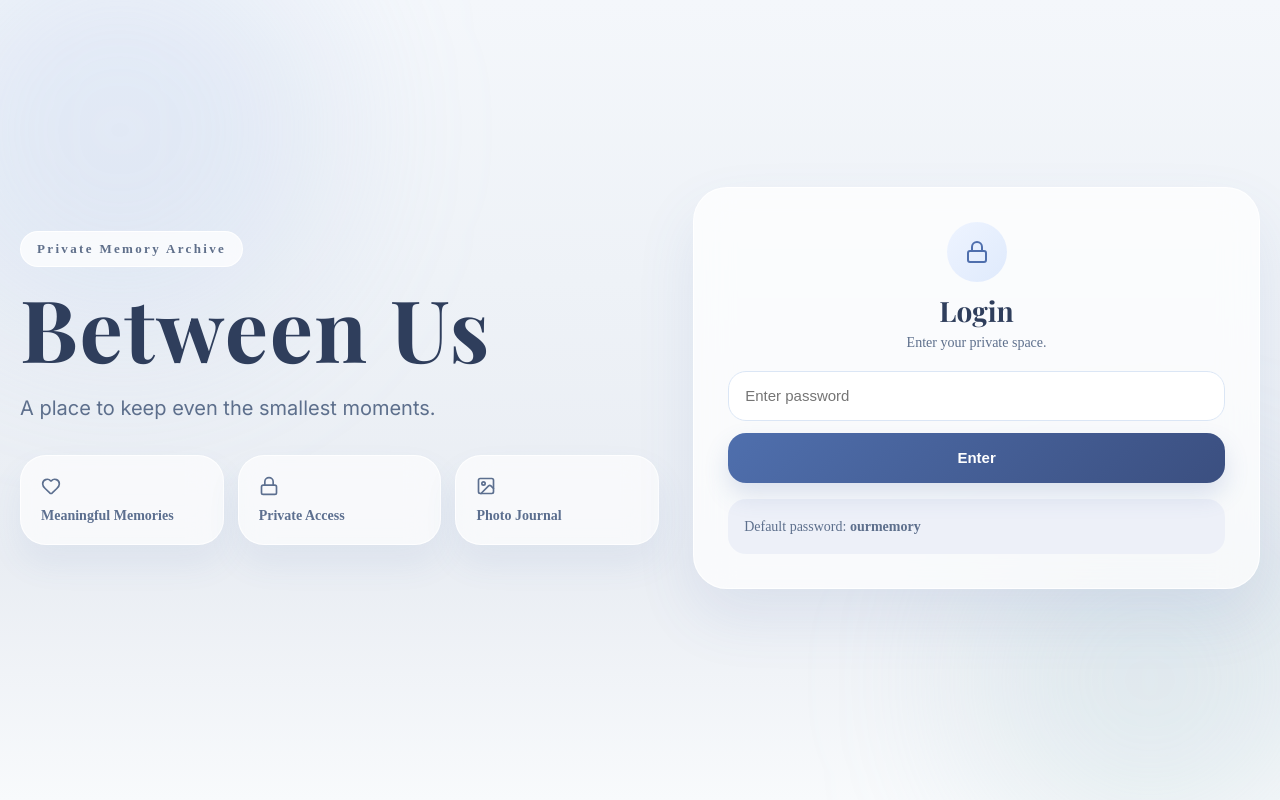
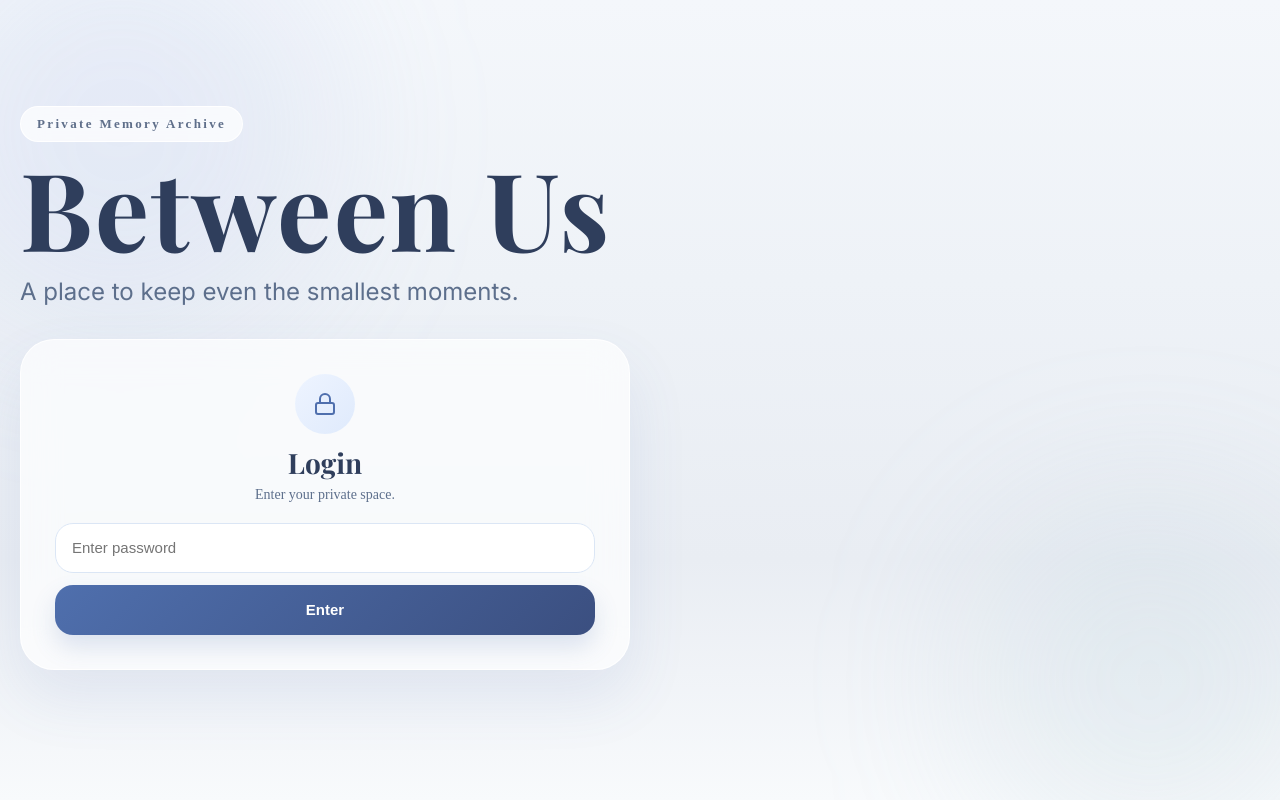
Before and after one commit to owensx0929/couple-memory-journal, a React (Vite) app: page / in a window 1280 px wide. Built offline with nearby package versions, Linux system fonts and the light colour scheme.

Commit message:
apple style archive redesign

```diff
--- a/src/App.jsx
+++ b/src/App.jsx
@@ -88,10 +88,18 @@ function ImageSlider({ images, title, onOpenGallery }) {
 
       {images.length > 1 && (
         <>
-          <button onClick={prevSlide} style={{ ...navBtnStyle, left: 18 }} type="button">
+          <button
+            onClick={prevSlide}
+            style={{ ...navBtnStyle, left: 18 }}
+            type="button"
+          >
             <ChevronLeft size={20} />
           </button>
-          <button onClick={nextSlide} style={{ ...navBtnStyle, right: 18 }} type="button">
+          <button
+            onClick={nextSlide}
+            style={{ ...navBtnStyle, right: 18 }}
+            type="button"
+          >
             <ChevronRight size={20} />
           </button>
 
@@ -106,7 +114,10 @@ function ImageSlider({ images, title, onOpenGallery }) {
                   height: 10,
                   borderRadius: 999,
                   border: "none",
-                  background: index === currentIndex ? "#ffffff" : "rgba(255,255,255,0.45)",
+                  background:
+                    index === currentIndex
+                      ? "#ffffff"
+                      : "rgba(255,255,255,0.45)",
                   cursor: "pointer",
                 }}
               />
@@ -158,14 +169,24 @@ function GalleryModal({ images, initialIndex, title, onClose }) {
 
   return (
     <div style={modalOverlayStyle}>
-      <button onClick={onClose} style={{ ...circleBtnStyle, top: 20, right: 20, position: "absolute" }} type="button">
+      <button
+        onClick={onClose}
+        style={{ ...circleBtnStyle, top: 20, right: 20, position: "absolute" }}
+        type="button"
+      >
         <X size={20} />
       </button>
 
       {images.length > 1 && (
         <button
           onClick={prev}
-          style={{ ...circleBtnStyle, left: 20, top: "50%", position: "absolute", transform: "translateY(-50%)" }}
+          style={{
+            ...circleBtnStyle,
+            left: 20,
+            top: "50%",
+            position: "absolute",
+            transform: "translateY(-50%)",
+          }}
           type="button"
         >
           <ChevronLeft size={24} />
@@ -184,7 +205,13 @@ function GalleryModal({ images, initialIndex, title, onClose }) {
         <div style={galleryBottomRowStyle}>
           <div style={{ color: "#ffffff" }}>
             <p style={{ fontSize: 20, fontWeight: 700, margin: 0 }}>{title}</p>
-            <p style={{ fontSize: 14, color: "rgba(255,255,255,0.72)", margin: "4px 0 0" }}>
+            <p
+              style={{
+                fontSize: 14,
+                color: "rgba(255,255,255,0.72)",
+                margin: "4px 0 0",
+              }}
+            >
               {currentIndex + 1} / {images.length}
             </p>
           </div>
@@ -199,7 +226,10 @@ function GalleryModal({ images, initialIndex, title, onClose }) {
                   flexShrink: 0,
                   overflow: "hidden",
                   borderRadius: 14,
-                  border: index === currentIndex ? "2px solid white" : "2px solid transparent",
+                  border:
+                    index === currentIndex
+                      ? "2px solid white"
+                      : "2px solid transparent",
                   padding: 0,
                   background: "transparent",
                   cursor: "pointer",
@@ -215,7 +245,13 @@ function GalleryModal({ images, initialIndex, title, onClose }) {
       {images.length > 1 && (
         <button
           onClick={next}
-          style={{ ...circleBtnStyle, right: 20, top: "50%", position: "absolute", transform: "translateY(-50%)" }}
+          style={{
+            ...circleBtnStyle,
+            right: 20,
+            top: "50%",
+            position: "absolute",
+            transform: "translateY(-50%)",
+          }}
           type="button"
         >
           <ChevronRight size={24} />
@@ -242,7 +278,7 @@ export default function App() {
   const [galleryIndex, setGalleryIndex] = useState(0);
   const [galleryTitle, setGalleryTitle] = useState("");
 
-  const [activeTab, setActiveTab] = useState("write");
+  const [activeView, setActiveView] = useState("write");
 
   useEffect(() => {
     const savedPassword = localStorage.getItem(PASSWORD_KEY) || "ourmemory";
@@ -339,7 +375,7 @@ export default function App() {
     setText("");
     setImageFiles([]);
     setError("");
-    setActiveTab("photos");
+    setActiveView("memories");
   };
 
   const handleDelete = (id) => {
@@ -374,31 +410,13 @@ export default function App() {
         <div style={ambientGlowTwoStyle} />
 
         <div style={containerStyle}>
-          <div style={loginWrapStyle}>
-            <div>
+          <div style={loginSingleWrapStyle}>
+            <div style={loginHeroStyle}>
               <div style={topBadgeStyle}>Private Memory Archive</div>
-
-              <div style={{ marginTop: 18 }}>
-                <h1 style={heroTitleStyle}>Between Us</h1>
-                <p style={heroDescStyle}>
-                  A place to keep even the smallest moments.
-                </p>
-              </div>
-
-              <div style={featureGridStyle}>
-                <div style={featureCardStyle}>
-                  <Heart size={20} style={{ marginBottom: 8 }} />
-                  <p style={featureTextStyle}>Meaningful Memories</p>
-                </div>
-                <div style={featureCardStyle}>
-                  <Lock size={20} style={{ marginBottom: 8 }} />
-                  <p style={featureTextStyle}>Private Access</p>
-                </div>
-                <div style={featureCardStyle}>
-                  <ImageIcon size={20} style={{ marginBottom: 8 }} />
-                  <p style={featureTextStyle}>Photo Journal</p>
-                </div>
-              </div>
+              <h1 style={heroTitleStyle}>Between Us</h1>
+              <p style={heroDescStyle}>
+                A place to keep even the smallest moments.
+              </p>
             </div>
 
             <div style={loginCardStyle}>
@@ -417,15 +435,14 @@ export default function App() {
                   value={loginInput}
                   onChange={(e) => setLoginInput(e.target.value)}
                   style={inputStyle}
+                  onKeyDown={(e) => {
+                    if (e.key === "Enter") handleLogin();
+                  }}
                 />
                 <button onClick={handleLogin} style={primaryBtnStyle} type="button">
                   Enter
                 </button>
                 {error && <p style={errorTextStyle}>{error}</p>}
-              </div>
-
-              <div style={hintBoxStyle}>
-                Default password: <strong>ourmemory</strong>
               </div>
             </div>
           </div>
@@ -451,7 +468,11 @@ export default function App() {
             </div>
 
             <div style={{ display: "flex", gap: 12, flexWrap: "wrap" }}>
-              <button onClick={handleSetPassword} style={secondaryBtnStyle} type="button">
+              <button
+                onClick={handleSetPassword}
+                style={secondaryBtnStyle}
+                type="button"
+              >
                 Change Password
               </button>
               <button onClick={handleLogout} style={logoutBtnStyle} type="button">
@@ -465,29 +486,54 @@ export default function App() {
               <div style={formCardStyle}>
                 <div style={sectionHeaderRowStyle}>
                   <div>
-                    <p style={smallLabelStyle}>New Entry</p>
-                    <h2 style={sectionTitleStyle}>Add a Memory</h2>
+                    <p style={smallLabelStyle}>Journal Space</p>
+                    <h2 style={sectionTitleStyle}>
+                      {activeView === "write"
+                        ? "Write a Memory"
+                        : activeView === "memories"
+                        ? "Memory Notes"
+                        : "Photo Library"}
+                    </h2>
                   </div>
 
                   <div style={tabSwitchStyle}>
                     <button
                       type="button"
-                      onClick={() => setActiveTab("write")}
-                      style={activeTab === "write" ? activeTabBtnActiveStyle : activeTabBtnStyle}
+                      onClick={() => setActiveView("write")}
+                      style={
+                        activeView === "write"
+                          ? activeTabBtnActiveStyle
+                          : activeTabBtnStyle
+                      }
                     >
                       Write
                     </button>
                     <button
                       type="button"
-                      onClick={() => setActiveTab("photos")}
-                      style={activeTab === "photos" ? activeTabBtnActiveStyle : activeTabBtnStyle}
+                      onClick={() => setActiveView("memories")}
+                      style={
+                        activeView === "memories"
+                          ? activeTabBtnActiveStyle
+                          : activeTabBtnStyle
+                      }
+                    >
+                      Notes
+                    </button>
+                    <button
+                      type="button"
+                      onClick={() => setActiveView("photos")}
+                      style={
+                        activeView === "photos"
+                          ? activeTabBtnActiveStyle
+                          : activeTabBtnStyle
+                      }
                     >
                       Photos
                     </button>
                   </div>
                 </div>
 
-                {activeTab === "write" ? (
+                {activeView === "write" && (
                   <>
                     <input
                       placeholder="Title"
@@ -540,24 +586,59 @@ export default function App() {
                       style={textareaStyle}
                     />
 
-                    <button onClick={handleAddPost} style={primaryBtnStyle} type="button">
-                      <span style={{ display: "inline-flex", alignItems: "center", gap: 8 }}>
+                    <button
+                      onClick={handleAddPost}
+                      style={primaryBtnStyle}
+                      type="button"
+                    >
+                      <span
+                        style={{
+                          display: "inline-flex",
+                          alignItems: "center",
+                          gap: 8,
+                        }}
+                      >
                         <Plus size={16} />
                         Save Memory
                       </span>
                     </button>
 
                     {error && <p style={errorTextStyle}>{error}</p>}
+                  </>
+                )}
 
-                    <div style={hintSoftStyle}>
-                      This version is saved in your browser as a prototype.
+                {activeView === "memories" && (
+                  <div style={panelWrapStyle}>
+                    <div style={panelHeaderStyle}>
+                      <h3 style={libraryTitleHeadingStyle}>Memory Notes</h3>
+                      <span style={libraryCountStyle}>{sortedPosts.length} notes</span>
                     </div>
-                  </>
-                ) : (
+
+                    {sortedPosts.length > 0 ? (
+                      <div style={notesListStyle}>
+                        {sortedPosts.map((post) => (
+                          <div key={`note-${post.id}`} style={noteCardStyle}>
+                            <div style={noteTitleStyle}>{post.title}</div>
+                            <div style={noteDateStyle}>{formatDate(post.date)}</div>
+                            <div style={notePreviewStyle}>{post.text}</div>
+                          </div>
+                        ))}
+                      </div>
+                    ) : (
+                      <div style={emptyLibraryStyle}>
+                        No notes yet. Add your first memory.
+                      </div>
+                    )}
+                  </div>
+                )}
+
+                {activeView === "photos" && (
                   <div style={photoLibraryStyle}>
                     <div style={libraryHeaderStyle}>
                       <h3 style={libraryTitleHeadingStyle}>Photo Library</h3>
-                      <span style={libraryCountStyle}>{photoLibrary.length} photos</span>
+                      <span style={libraryCountStyle}>
+                        {photoLibrary.length} photos
+                      </span>
                     </div>
 
                     {photoLibrary.length > 0 ? (
@@ -571,10 +652,16 @@ export default function App() {
                             }
                             style={libraryCardStyle}
                           >
-                            <img src={photo.image} alt={photo.title} style={libraryImageStyle} />
+                            <img
+                              src={photo.image}
+                              alt={photo.title}
+                              style={libraryImageStyle}
+                            />
                             <div style={libraryMetaStyle}>
                               <div style={libraryTitleStyle}>{photo.title}</div>
-                              <div style={libraryDateStyle}>{formatDate(photo.date)}</div>
+                              <div style={libraryDateStyle}>
+                                {formatDate(photo.date)}
+                              </div>
                             </div>
                           </button>
                         ))}
@@ -597,7 +684,7 @@ export default function App() {
                 </div>
                 <button
                   type="button"
-                  onClick={() => setActiveTab("write")}
+                  onClick={() => setActiveView("write")}
                   style={secondaryBtnStyle}
                 >
                   Add New
@@ -644,8 +731,8 @@ export default function App() {
                       </div>
 
                       <div style={savedRowStyle}>
-                        <Heart size={16} fill="currentColor" />
-                        <span>Saved in our archive</span>
+                        <Heart size={14} fill="currentColor" />
+                        <span>Saved in archive</span>
                       </div>
                     </div>
                   </div>
@@ -653,7 +740,9 @@ export default function App() {
               ))}
 
               {sortedPosts.length === 0 && (
-                <div style={emptyLibraryStyle}>No memories yet. Start with your first entry.</div>
+                <div style={emptyLibraryStyle}>
+                  No memories yet. Start with your first entry.
+                </div>
               )}
             </div>
           </div>
@@ -676,7 +765,8 @@ const pageStyle = {
   minHeight: "100vh",
   position: "relative",
   overflow: "hidden",
-  background: "linear-gradient(180deg, #f4f7fb 0%, #eef2f7 35%, #e9edf3 70%, #f8fafc 100%)",
+  background:
+    "linear-gradient(180deg, #f4f7fb 0%, #eef2f7 35%, #e9edf3 70%, #f8fafc 100%)",
   color: "#2b2230",
 };
 
@@ -685,7 +775,7 @@ const ambientGlowOneStyle = {
   width: 420,
   height: 420,
   borderRadius: "50%",
-  background: "rgba(170, 190, 230, 0.22)",
+  background: "rgba(170, 190, 230, 0.18)",
   filter: "blur(80px)",
   top: -80,
   left: -90,
@@ -697,7 +787,7 @@ const ambientGlowTwoStyle = {
   width: 360,
   height: 360,
   borderRadius: "50%",
-  background: "rgba(170, 200, 210, 0.24)",
+  background: "rgba(170, 200, 210, 0.18)",
   filter: "blur(80px)",
   bottom: -60,
   right: -50,
@@ -712,76 +802,62 @@ const containerStyle = {
   zIndex: 1,
 };
 
-const loginWrapStyle = {
+const loginSingleWrapStyle = {
   minHeight: "88vh",
-  display: "grid",
-  gridTemplateColumns: "1.06fr 0.94fr",
-  gap: 34,
-  alignItems: "center",
+  display: "flex",
+  flexDirection: "column",
+  justifyContent: "center",
+  gap: 28,
+  maxWidth: 720,
+};
+
+const loginHeroStyle = {
+  display: "flex",
+  flexDirection: "column",
+  gap: 14,
 };
 
 const topBadgeStyle = {
   display: "inline-block",
   padding: "9px 16px",
   borderRadius: 999,
-  background: "rgba(255,255,255,0.75)",
+  background: "rgba(255,255,255,0.72)",
   border: "1px solid rgba(255,255,255,0.9)",
   fontSize: 13,
   letterSpacing: "0.18em",
   color: "#5f6f8a",
   fontWeight: 600,
   backdropFilter: "blur(10px)",
+  width: "fit-content",
 };
 
 const heroTitleStyle = {
-  fontSize: 86,
-  lineHeight: 1,
+  fontSize: 108,
+  lineHeight: 0.95,
   fontWeight: 700,
-  margin: "0 0 18px",
+  margin: 0,
   color: "#2f3e5c",
   fontFamily: "Playfair Display, serif",
   letterSpacing: "0.02em",
 };
 
 const heroDescStyle = {
-  maxWidth: 630,
-  fontSize: 20,
-  lineHeight: 1.9,
+  maxWidth: 680,
+  fontSize: 24,
+  lineHeight: 1.6,
   color: "#5d6f8c",
   margin: 0,
   fontFamily: "Inter, sans-serif",
 };
 
-const featureGridStyle = {
-  display: "grid",
-  gridTemplateColumns: "repeat(3, minmax(0, 1fr))",
-  gap: 14,
-  marginTop: 28,
-};
-
-const featureCardStyle = {
-  borderRadius: 26,
-  border: "1px solid rgba(255,255,255,0.82)",
-  background: "rgba(255,255,255,0.64)",
-  boxShadow: "0 18px 34px rgba(79, 111, 173, 0.08)",
-  backdropFilter: "blur(16px)",
-  padding: 20,
-  color: "#5c6f8f",
-};
-
-const featureTextStyle = {
-  margin: 0,
-  fontSize: 14,
-  fontWeight: 600,
-};
-
 const loginCardStyle = {
   borderRadius: 34,
   border: "1px solid rgba(255,255,255,0.82)",
-  background: "rgba(255,255,255,0.72)",
+  background: "rgba(255,255,255,0.68)",
   boxShadow: "0 28px 60px rgba(79, 111, 173, 0.10)",
   backdropFilter: "blur(18px)",
   padding: 34,
+  maxWidth: 540,
 };
 
 const lockCircleStyle = {
@@ -874,16 +950,6 @@ const errorTextStyle = {
   margin: 0,
 };
 
-const hintBoxStyle = {
-  borderRadius: 18,
-  background: "rgba(236, 240, 248, 0.95)",
-  padding: 16,
-  fontSize: 14,
-  lineHeight: 1.7,
-  color: "#5d6f8c",
-  marginTop: 16,
-};
-
 const headerCardStyle = {
   display: "flex",
   flexWrap: "wrap",
@@ -892,7 +958,7 @@ const headerCardStyle = {
   justifyContent: "space-between",
   borderRadius: 34,
   border: "1px solid rgba(255,255,255,0.85)",
-  background: "rgba(255,255,255,0.70)",
+  background: "rgba(255,255,255,0.68)",
   padding: 28,
   boxShadow: "0 20px 40px rgba(79, 111, 173, 0.08)",
   backdropFilter: "blur(18px)",
@@ -933,7 +999,7 @@ const formCardStyle = {
   top: 24,
   borderRadius: 34,
   border: "1px solid rgba(255,255,255,0.85)",
-  background: "rgba(255,255,255,0.74)",
+  background: "rgba(255,255,255,0.72)",
   boxShadow: "0 20px 40px rgba(79, 111, 173, 0.08)",
   backdropFilter: "blur(18px)",
   padding: 26,
@@ -969,6 +1035,7 @@ const tabSwitchStyle = {
   padding: 6,
   borderRadius: 999,
   background: "rgba(230, 237, 248, 0.9)",
+  flexWrap: "wrap",
 };
 
 const activeTabBtnStyle = {
@@ -1032,13 +1099,56 @@ const previewImageStyle = {
   border: "1px solid rgba(219, 230, 245, 0.95)",
 };
 
-const hintSoftStyle = {
+const panelWrapStyle = {
+  display: "flex",
+  flexDirection: "column",
+  gap: 14,
+};
+
+const panelHeaderStyle = {
+  display: "flex",
+  justifyContent: "space-between",
+  alignItems: "center",
+  gap: 10,
+};
+
+const notesListStyle = {
+  display: "flex",
+  flexDirection: "column",
+  gap: 12,
+};
+
+const noteCardStyle = {
+  border: "1px solid rgba(219, 230, 245, 0.95)",
+  background: "rgba(255,255,255,0.98)",
   borderRadius: 18,
-  background: "linear-gradient(135deg, rgba(232,238,250,0.95), rgba(240,245,255,0.95))",
   padding: 16,
-  fontSize: 14,
+  textAlign: "left",
+  boxShadow: "0 12px 24px rgba(79,111,173,0.06)",
+};
+
+const noteTitleStyle = {
+  fontSize: 16,
+  fontWeight: 700,
+  color: "#2f3e5c",
+  marginBottom: 6,
+  fontFamily: "Playfair Display, serif",
+};
+
+const noteDateStyle = {
+  fontSize: 12,
+  color: "#6b7f9d",
+  marginBottom: 8,
+};
+
+const notePreviewStyle = {
+  fontSize: 13,
+  color: "#5c6f8f",
   lineHeight: 1.7,
-  color: "#5d6f8c",
+  display: "-webkit-box",
+  WebkitLineClamp: 3,
+  WebkitBoxOrient: "vertical",
+  overflow: "hidden",
 };
 
 const photoLibraryStyle = {
@@ -1085,6 +1195,7 @@ const libraryCardStyle = {
   padding: 0,
   textAlign: "left",
   boxShadow: "0 12px 24px rgba(79,111,173,0.08)",
+  transition: "transform 0.2s ease, box-shadow 0.2s ease",
 };
 
 const libraryImageStyle = {
@@ -1141,6 +1252,7 @@ const postCardStyle = {
   background: "rgba(255,255,255,0.74)",
   boxShadow: "0 22px 42px rgba(79, 111, 173, 0.08)",
   backdropFilter: "blur(18px)",
+  transition: "transform 0.22s ease, box-shadow 0.22s ease",
 };
 
 const postGridStyle = {
@@ -1153,7 +1265,8 @@ const postBodyStyle = {
   display: "flex",
   flexDirection: "column",
   justifyContent: "space-between",
-  background: "linear-gradient(180deg, rgba(255,255,255,0.66), rgba(248,251,255,0.56))",
+  background:
+    "linear-gradient(180deg, rgba(255,255,255,0.66), rgba(248,251,255,0.56))",
 };
 
 const postTitleStyle = {
@@ -1192,11 +1305,11 @@ const iconGhostBtnStyle = {
 };
 
 const savedRowStyle = {
-  marginTop: 24,
+  marginTop: 18,
   display: "flex",
   alignItems: "center",
-  gap: 8,
-  fontSize: 14,
+  gap: 6,
+  fontSize: 12,
   color: "#4f6fad",
 };
 
```
